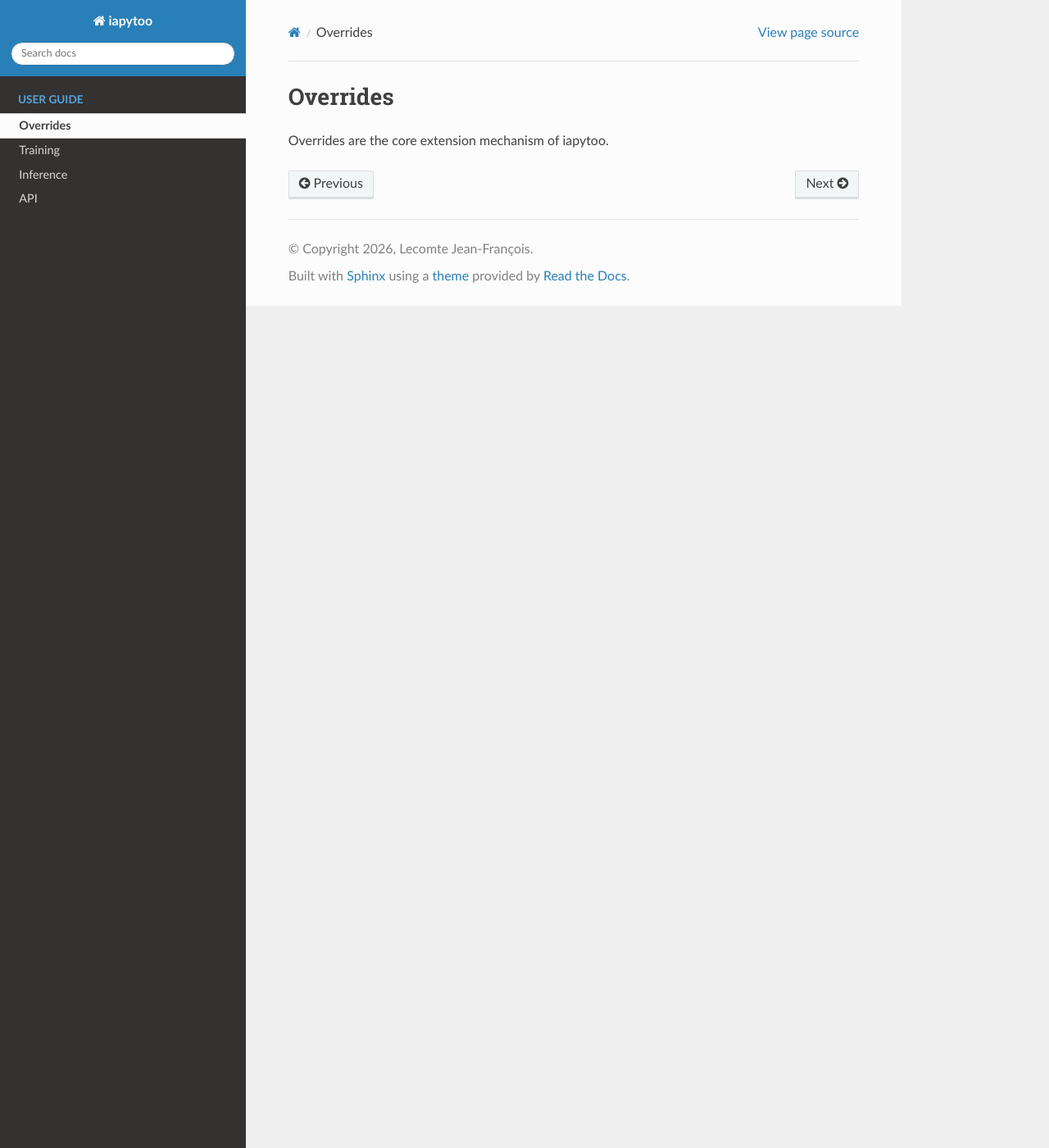
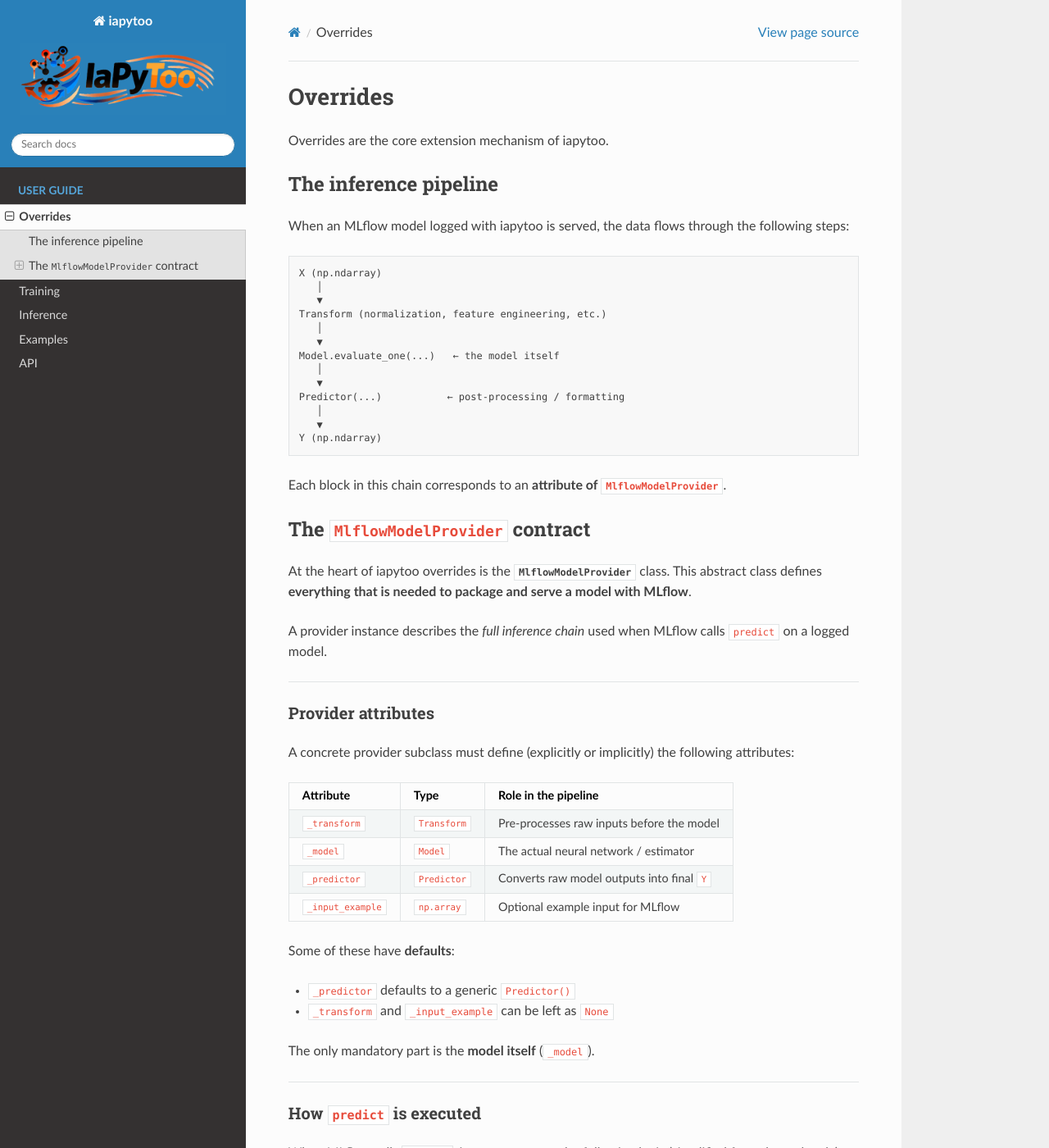
Before and after one commit to zwergon/iapytoo, a Sphinx documentation site: the page built from docs/source/overrides/index.md, in a window 1280 px wide and 1400 px high. Shown: the whole window at 82% size. Built offline with Sphinx 7.4.7 and the Read the Docs theme 3.1.0, drawn with Linux system fonts in a browser that asks for light colours; some of the changed text lies outside the part shown.

Commit message:
add overide documentation and logo

````diff
--- a/docs/source/api/index.rst
+++ b/docs/source/api/index.rst
@@ -9,12 +9,6 @@ API
     :members:
     :undoc-members:
 
-
-.. autoclass:: iapytoo.train.mlflow_model.MlflowTransform
-    :members:
-    :undoc-members:
-
-
 .. autoclass:: iapytoo.train.mlflow_model.MlflowModelProvider
     :members:
     :undoc-members:
--- a/docs/source/conf.py
+++ b/docs/source/conf.py
@@ -38,7 +38,10 @@ exclude_patterns = []
 # https://www.sphinx-doc.org/en/master/usage/configuration.html#options-for-html-output
 
 html_theme = 'sphinx_rtd_theme'
-# html_static_path = ['_static']
+html_static_path = ['_static']
+html_logo = "_static/images/logo_transparent.png"
+html_favicon = "_static/images/icon.jpg"
+
 
 napoleon_google_docstring = True
 napoleon_numpy_docstring = False  # Désactiver si tu n'utilises pas le format NumPy
--- a/docs/source/overrides/index.md
+++ b/docs/source/overrides/index.md
@@ -2,5 +2,117 @@
 
 Overrides are the core extension mechanism of iapytoo.
 
+## The inference pipeline
+
+When an MLflow model logged with iapytoo is served, the data flows through the following steps:
+
+```
+X (np.ndarray)
+   │
+   ▼
+Transform (normalization, feature engineering, etc.)
+   │
+   ▼
+Model.evaluate_one(...)   ← the model itself
+   │
+   ▼
+Predictor(...)           ← post-processing / formatting
+   │
+   ▼
+Y (np.ndarray)
+```
+
+Each block in this chain corresponds to an **attribute of `MlflowModelProvider`**.
+
+## The `MlflowModelProvider` contract
+
+At the heart of iapytoo overrides is the {py:class}`MlflowModelProvider <iapytoo.train.mlflow_model.MlflowModelProvider>` class. This abstract class defines **everything that is needed to package and serve a model with MLflow**.
+
+A provider instance describes the *full inference chain* used when MLflow calls `predict` on a logged model.
+
+
+
+---
+
+### Provider attributes
+
+A concrete provider subclass must define (explicitly or implicitly) the following attributes:
+
+| Attribute        | Type        | Role in the pipeline |
+|------------------|-------------|----------------------|
+| `_transform`     | `Transform` | Pre-processes raw inputs before the model |
+| `_model`         | `Model`     | The actual neural network / estimator |
+| `_predictor`     | `Predictor` | Converts raw model outputs into final `Y` |
+| `_input_example` | `np.array`  | Optional example input for MLflow |
+
+Some of these have **defaults**:
+
+* `_predictor` defaults to a generic `Predictor()`
+* `_transform` and `_input_example` can be left as `None`
+
+The only mandatory part is the **model itself** (`_model`).
+
+---
+
+### How `predict` is executed
+
+When MLflow calls `predict`, iapytoo executes the following logic (simplified from the real code):
+
+1. Load the input into a NumPy batch `X`
+2. Apply the optional transform:
+   ```python
+   if self.transform is not None:
+       X = self.transform(X)
+   ```
+3. Convert to a torch tensor and run the model:
+   ```python
+   outputs = self.model.evaluate_one(X_tensor)
+   ```
+4. Apply the predictor:
+   ```python
+   Y = self.ml_predictor(outputs)
+   ```
+
+This is why the provider defines the **full inference chain**, not just the model.
+
+---
+
+### Minimal provider example
+
+Here is a minimal override of `MlflowModelProvider`:
+
+```python
+class MyProvider(MlflowModelProvider):
+    def __init__(self, config):
+        super().__init__(config)
+        self._model = MyTorchModel(config)
+        self._transform = MyTransform(config)
+        self._predictor = MyPredictor()
+
+    def code_definition(self):
+        return {
+            "path": str(Path(__file__).parent),
+            "provider": {
+                "module": "myproject.provider",
+                "class": "MyProvider"
+            }
+        }
+```
+
+---
+
+### Mental model
+
+Think of `MlflowModelProvider` as the object that **glues together**:
+
+* data preprocessing
+* the trained model
+* post-processing
+* and MLflow packaging
+
+➡️ If you control the provider, you control the *entire* prediction semantics of your model.
+
+
+
 ```{toctree}
 :maxdepth: 1
````
Also changed, not shown: docs/source/examples/index.md (added, +111 -0 lines), docs/source/examples/mnist_example.md (added, +6 -0 lines), docs/source/examples/wgan_example.md (added, +6 -0 lines), docs/source/index.md (+15 -2 lines), docs/source/mnist_example.md (deleted, +0 -412 lines), docs/source/_static/images/icon.jpg (added), docs/source/_static/images/logo.jpg (added), docs/source/_static/images/logo_transparent.png (added), 2 other files.
